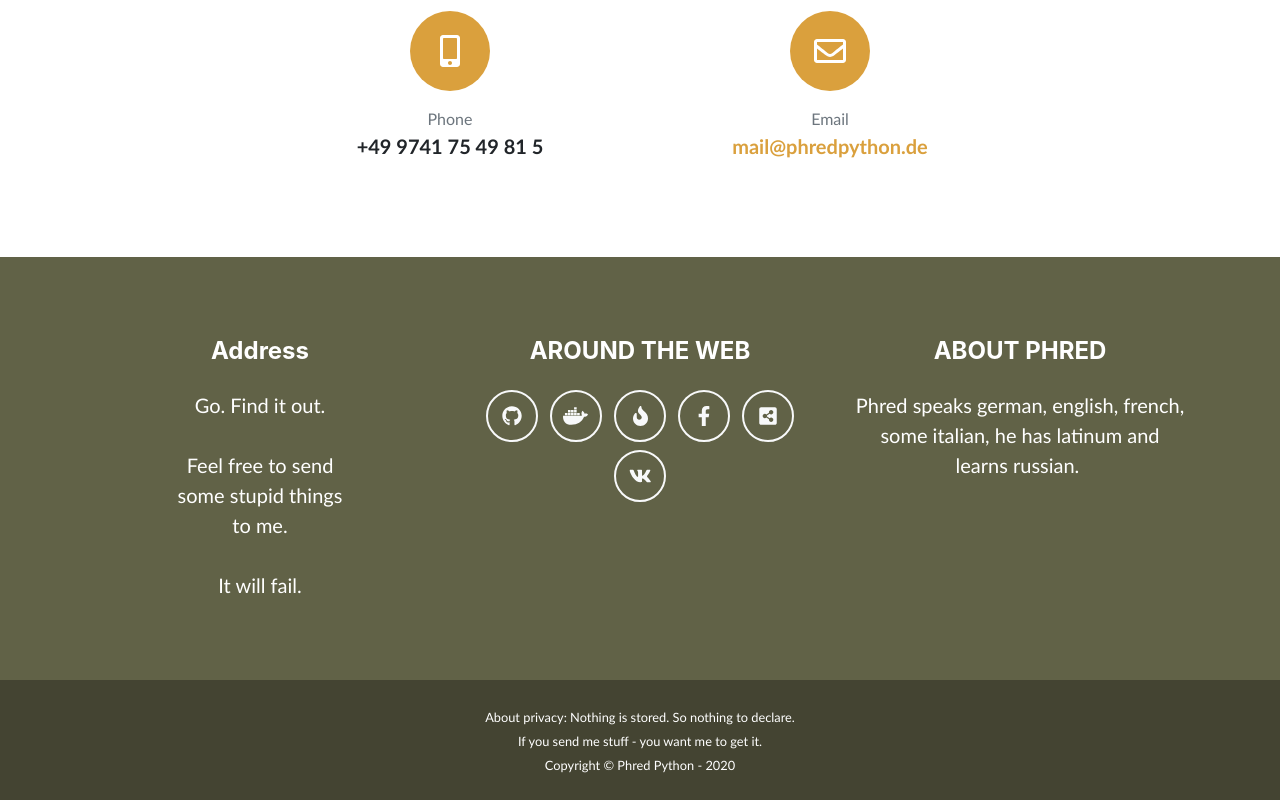
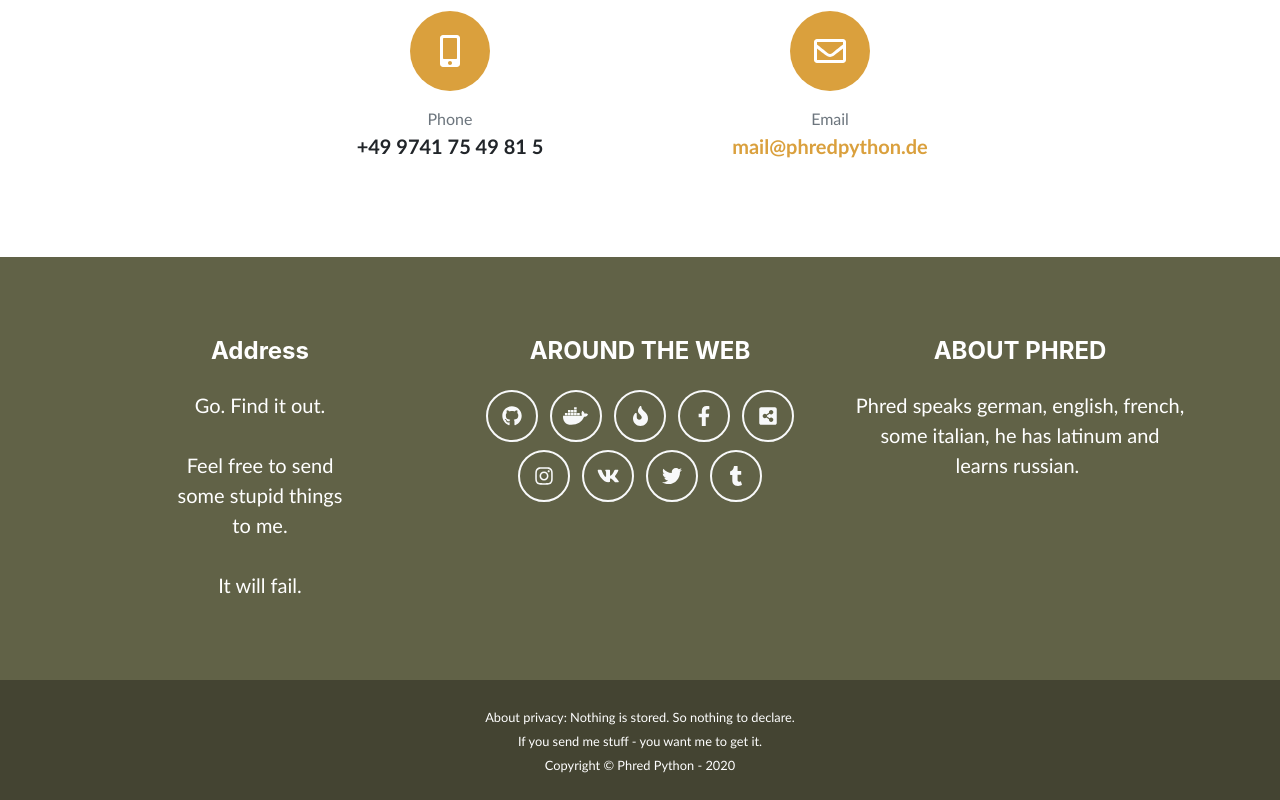
Before and after one commit to PhredPython/phredpython.de, a plain HTML site: page index.html in a window 1280 px wide. Shown: the part 2592-3392 px from the top of the page. Drawn offline with nearby package versions, Linux system fonts and the light colour scheme; a web font is replaced by a local one.

Commit message:
Added more social media links.

```diff
--- a/index.html
+++ b/index.html
@@ -378,9 +378,12 @@ It will fail.
                         <a class="btn btn-outline-light btn-social mx-1" href="https://tinder.com/@phred87" target="_blank"><i class="fas fa-fire"></i></a>
                         <a class="btn btn-outline-light btn-social mx-1" href="https://www.facebook.com/phred.python" target="_blank"><i class="fab fa-fw fa-facebook-f"></i></a>
                         <a class="btn btn-outline-light btn-social mx-1" href="https://stackshare.io/phred-python/" target="_blank"><i class="fa fa-fw fa-share-alt-square"></i></a>
+                        <a class="btn btn-outline-light btn-social mx-1" href="https://www.instagram.com/phredpython/" target="_blank"><i class="fab fa-fw fa-instagram"></i></a>
                         <a class="btn btn-outline-light btn-social mx-1" href="https://vk.com/phredpython" target="_blank"><i class="fab fa-vk"></i></a>
+                        <a class="btn btn-outline-light btn-social mx-1" href="https://twitter.com/PhredPython" target="_blank"><i class="fab fa-fw fa-twitter"></i></a>
+                        <a class="btn btn-outline-light btn-social mx-1" href="https://phredpython.tumblr.com/" target="_blank"><i class="fab fa-fw fa-tumblr"></i></a>
                         <!--
-                            <a class="btn btn-outline-light btn-social mx-1" href="https://www.twitter.com/sbootstrap"><i class="fab fa-fw fa-twitter"></i></a>
+                            <i class="fab fa-instagram"></i>
                             <a class="btn btn-outline-light btn-social mx-1" href="https://www.linkedin.com/in/startbootstrap"><i class="fab fa-fw fa-linkedin-in"></i></a>
                         -->
                     </div>
```
